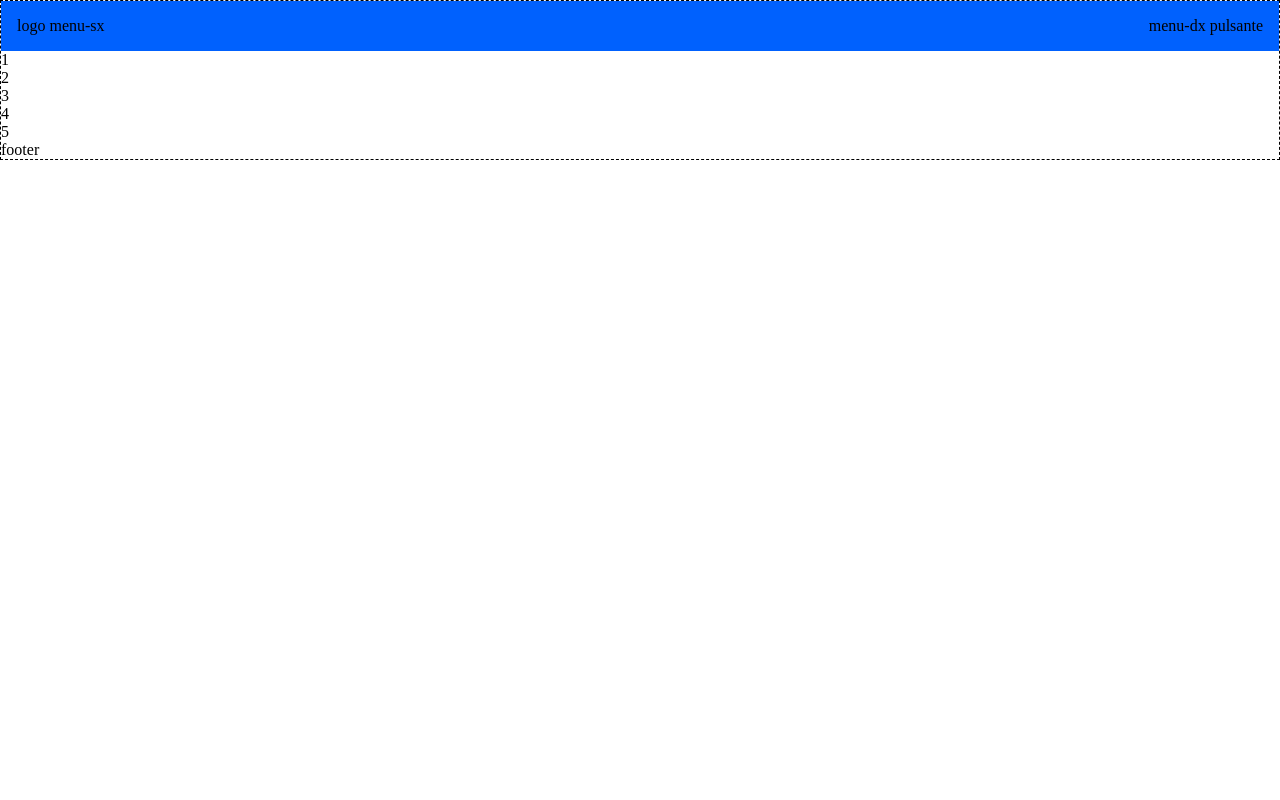
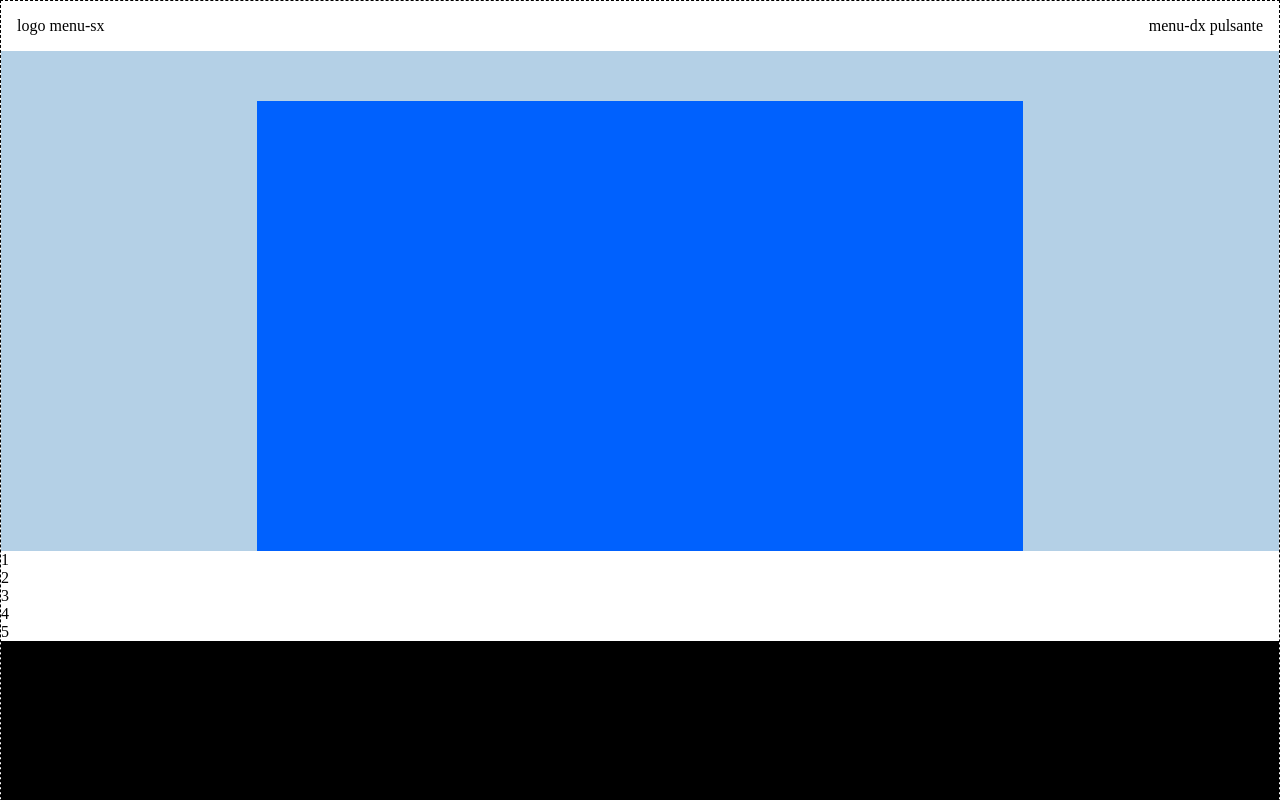
Before and after one commit to antonella1986/htmlcss-dropbox, a plain HTML site: page index.html in a window 1280 px wide. Shown: the top 800 px of the page. Drawn offline with Linux system fonts and the light colour scheme.

Commit message:
done-structure_header + jumbotron

```diff
--- a/css/style.css
+++ b/css/style.css
@@ -16,7 +16,6 @@
 }
 
 header{
-    background-color: #0061FE;
     padding: 1rem;
     display: flex;
     justify-content: space-between;
@@ -24,4 +23,20 @@ header{
 
 .jumbotron{
     background-color: var(--drop-primary);
+    height: 500px;
+    display: flex;
+    justify-content: center;
+    align-items: end;
 }
+
+.jumbotron-container{
+    background-color: #0061FE;
+    width: 60%;
+    height: 90%;
+
+}
+
+footer{
+    background-color: var(--drop-dark);
+    height: 400px;
+}
--- a/index.html
+++ b/index.html
@@ -34,7 +34,7 @@
     </main>
 
     <footer>
-        <div class="footer-container">footer</div>
+        <div class="footer-container"></div>
     </footer>
 
 </body>
```
